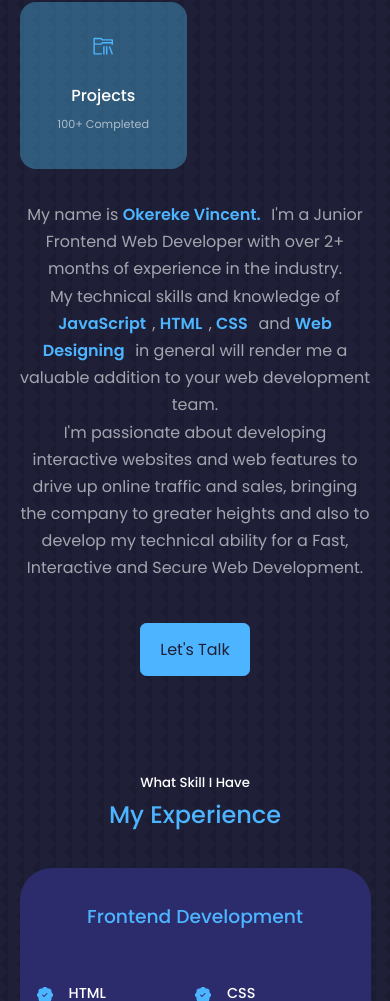
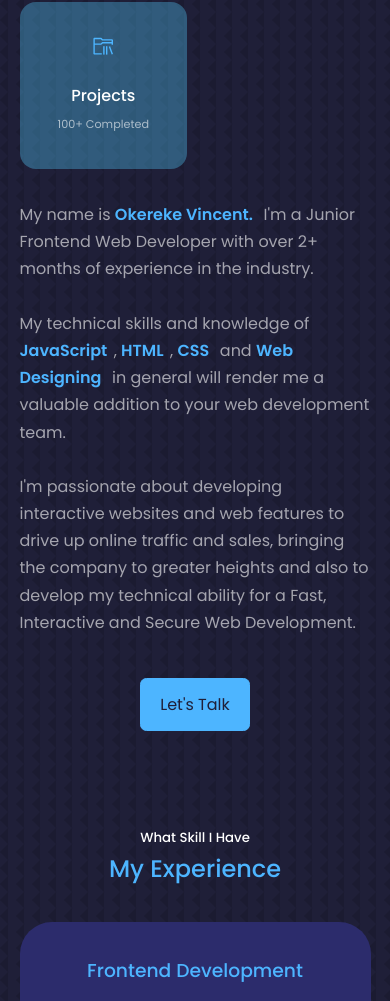
Before and after one commit to Vin-Jex/pythoniclaver, a React (Create React App) app: page / in a window 390 px wide. Shown: the part 1316-2317 px from the top of the page. Built offline with nearby package versions, Linux system fonts and the light colour scheme.

Commit message:
upadte file

```diff
--- a/src/components/about/About.jsx
+++ b/src/components/about/About.jsx
@@ -41,11 +41,11 @@ const About = () => {
               <span className='span'>
                 My name is <b>Okereke Vincent.</b> I'm a Junior Frontend Web Developer with over 2+ months of experience in the industry.
               </span>
-                  <br />
+                  <br /> <br />
               <span className='span'>
                 My technical skills and knowledge of <b>JavaScript</b>, <b>HTML</b>, <b>CSS</b> and <b>Web Designing</b> in general  will render me a valuable addition to your web development team.
               </span>
-                  <br />
+                  <br /><br />
               <span className='span'>
                 I'm passionate about developing interactive websites and web features to drive up online traffic and sales, bringing the company to greater heights and also to develop my technical ability for a Fast, Interactive and Secure Web Development.
               </span>
--- a/src/components/about/about.css
+++ b/src/components/about/about.css
@@ -95,6 +95,21 @@
     .about__content p{
         margin: 1rem 0 1.5rem;
     }
+
+    .text__container {
+        text-align: left;
+        margin: 2rem 0 2.6rem;
+        color: var(--color-light);
+    }
+
+    .text__container span {
+        color: var(--color-light);
+    }
+
+    .text__container b {
+        color: var(--color-primary);
+        padding-right: .4rem;
+    }
 }
 
 /* *********** MEDIA QUERIES (SMALL DEVICES) *********** */
```
